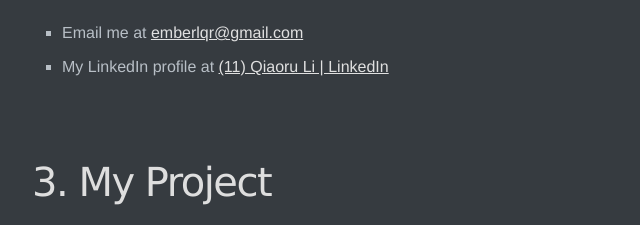
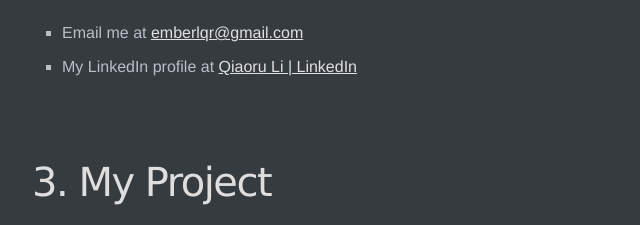
Before and after one commit to EmberQR/Web-Portfolio, a plain HTML site: page MainpageContent.html in a window 1280 px wide. Shown: the part 1402-1627 px from the top of the page, 151-791 px from the left. Drawn offline with Linux system fonts and the light colour scheme.

Commit message:
Update MainpageContent.html

```diff
--- a/MainpageContent.html
+++ b/MainpageContent.html
@@ -1670,6 +1670,6 @@ h6.md-focus:before {
 <span>I excel in C++, Python, and Java programming, harnessing these languages to create versatile and efficient software solutions. Additionally, I have a deep understanding of PyTorch, which I leverage for cutting-edge machine learning and deep learning projects.</span></p><p><span>💡 </span><strong><span>What I Do:</span></strong>
 <span>I am actively engaged in projects focused on multimodal short video analysis, where I apply my skills and knowledge in software engineering to explore the exciting possibilities of AI in media and entertainment.</span></p><p><span>🎶 </span><strong><span>Beyond Tech:</span></strong>
 <span>When I&#39;m not coding or delving into AI, you&#39;ll often find me indulging in my musical passions. I have a knack for singing, and I&#39;m proficient in playing the piano and guitar. Composing music and arranging instruments are also creative outlets that I thoroughly enjoy.</span></p><p><span>🌟 </span><strong><span>Let&#39;s Connect:</span></strong>
-<span>I&#39;m always eager to connect with like-minded individuals who share a passion for AI, computer science, or music. Whether it&#39;s discussing the latest tech trends, collaborating on projects, or sharing musical inspirations, I&#39;d love to connect with you!</span></p><p><span>Feel free to reach out, and let&#39;s explore the exciting intersection of technology and creativity together! 🤝</span></p><h1 id='connections'><span>Connections</span></h1><ul><li><p><span>Email me at </span><a href='mailto:emberlqr@gmail.com' target='_blank' class='url'>emberlqr@gmail.com</a></p></li><li><p><span>My LinkedIn profile at </span><a href='https://www.linkedin.com/in/qiaoru-li-3012832a3/'><span>(11) Qiaoru Li | LinkedIn</span></a></p></li></ul><h1 id='my-project'><span>My Project</span></h1><h2 id='numerical-analysis-script-on-mathematica'><a href='project.html'><span>Numerical Analysis Script on Mathematica</span></a></h2></div></div>
+<span>I&#39;m always eager to connect with like-minded individuals who share a passion for AI, computer science, or music. Whether it&#39;s discussing the latest tech trends, collaborating on projects, or sharing musical inspirations, I&#39;d love to connect with you!</span></p><p><span>Feel free to reach out, and let&#39;s explore the exciting intersection of technology and creativity together! 🤝</span></p><h1 id='connections'><span>Connections</span></h1><ul><li><p><span>Email me at </span><a href='mailto:emberlqr@gmail.com' target='_blank' class='url'>emberlqr@gmail.com</a></p></li><li><p><span>My LinkedIn profile at </span><a href='https://www.linkedin.com/in/qiaoru-li-3012832a3/'><span>Qiaoru Li | LinkedIn</span></a></p></li></ul><h1 id='my-project'><span>My Project</span></h1><h2 id='numerical-analysis-script-on-mathematica'><a href='project.html'><span>Numerical Analysis Script on Mathematica</span></a></h2></div></div>
 </body>
 </html>
```
